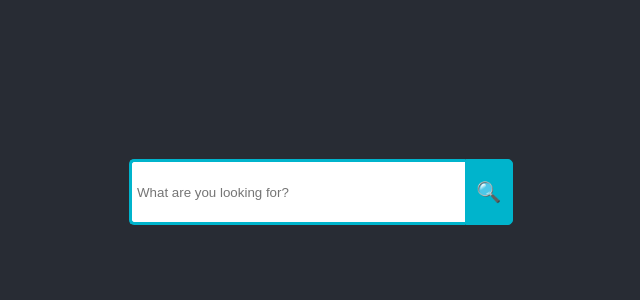
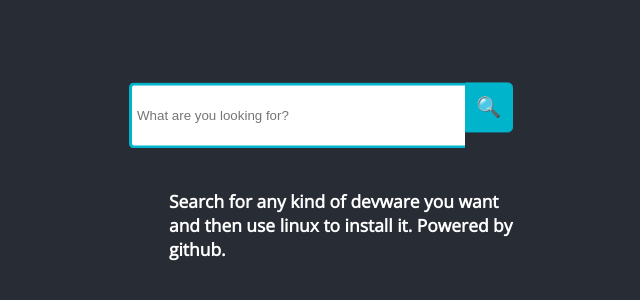
Before and after one commit to alextheprogrammer21/Devware, a React (Create React App) app: page / in a window 1280 px wide. Shown: the part 208-508 px from the top of the page, without its empty margins (319-959 px from the left). Built offline with nearby package versions, Linux system fonts and the light colour scheme.

Commit message:
Added button search results

```diff
--- a/src/App.js
+++ b/src/App.js
@@ -4,8 +4,12 @@
 
 import React from 'react';
 import axios from 'axios';
+// import 'bootstrap/dist/css/bootstrap.min.css';
+// import Card from 'react-bootstrap/Card'
+// import Button from 'react-bootstrap/Button'
 import './App.css';
 import "./Search.css";
+import "./List.css";
 
 function App() {
 
@@ -33,9 +37,12 @@ function App() {
       }
 
         const listOfSearchResults = searchResults.map((item) => {
-          // return <Habit data={singleHabit} />;
-          // return <p> {item} </p>
-          console.log(item)
+          return (
+
+<li class="sub">
+ <button>{item.id}</button>
+</li>
+          )
         });
 
 
@@ -52,8 +59,9 @@ function App() {
         <i class="fa fa-search"></i>
      </button>
    </div>
-
-   {searchedBool ? listOfSearchResults : <div> </div>}
+   <ul id="menu" >
+   {searchedBool ? listOfSearchResults : <div> <h6>Search for any kind of devware you want and then use linux to install it. Powered by github.</h6> </div>}
+   </ul>
 
 </div>
       </header>
--- /dev/null
+++ b/src/List.css
@@ -0,0 +1,23 @@
+#menu > li.sub ul {
+    list-style: none;
+    position: absolute;
+    top: -1000em;
+    left: 0px;
+  }
+
+
+  #menu li.sub ul li a {
+    display: inline;
+  }
+
+  #menu > li.sub:hover ul {
+    top: 3em;
+  }
+
+  #menu{
+    text-align:left;
+  }
+
+  li{
+    display:inline-block;
+  }
--- a/src/Search.css
+++ b/src/Search.css
@@ -30,7 +30,7 @@ body{
 
 .searchButton {
   width: 55px;
-  height: 66px;
+  height: 50px;
   border: 1px solid #00B4CC;
   background: #00B4CC;
   text-align: center;
```
